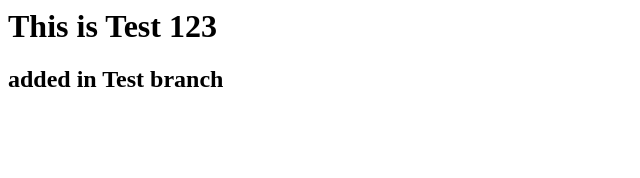
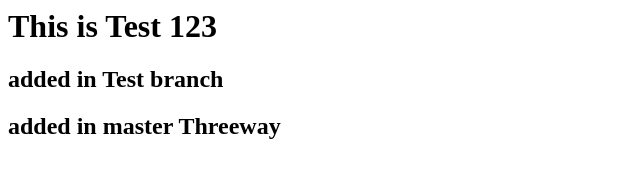
Before and after one commit to mohanraz81/testproject1806, a plain HTML site: page index.html in a window 1280 px wide. Shown: the whole page, without its empty margins (0-640 px from the left). Drawn offline with Linux system fonts and the light colour scheme.

Commit message:
threeway master

```diff
--- a/index.html
+++ b/index.html
@@ -1,2 +1,3 @@
 <h1> This is Test 123</h1>
 <h2> added in Test branch</h2>
+<h2> added in master Threeway</h2>
```
